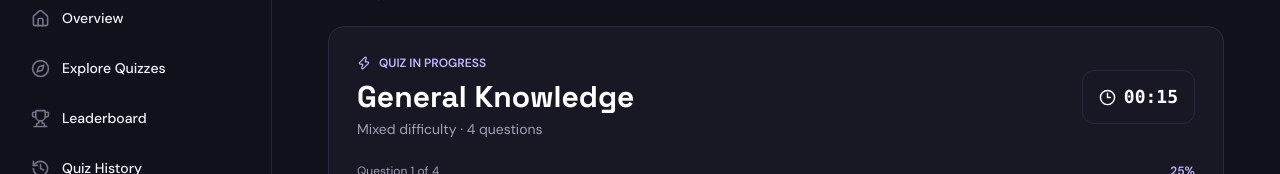
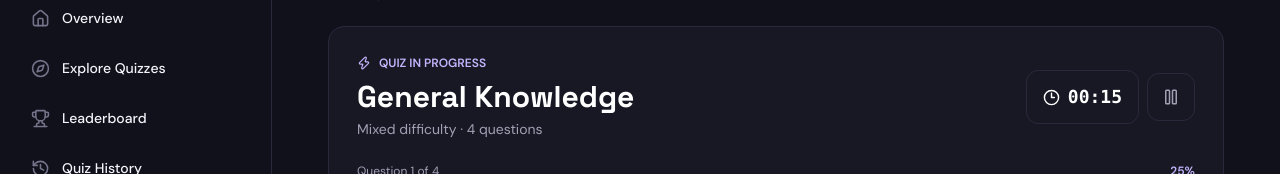
Before and after one commit to abdikadirjerry/quizora-quiz-app, a React (Vite) app: page /quiz/play in a window 1280 px wide. Shown: the part 135-309 px from the top of the page. Built offline with nearby package versions, Linux system fonts and the light colour scheme.

Commit message:
feat: add quiz pause and resume support

```diff
--- a/src/hooks/useQuiz.js
+++ b/src/hooks/useQuiz.js
@@ -55,27 +55,27 @@ function quizReducer(state, action) {
         return state;
       }
 
-      return {
-        ...state,
-        selectedAnswer: action.index,
-      };
+      return { ...state, selectedAnswer: action.index };
 
     case "NEXT":
       if (state.status !== "playing") return state;
-
       return recordAnswer(state, state.selectedAnswer);
 
     case "TICK":
       if (state.status !== "playing") return state;
-
       if (state.timeLeft <= 1) {
         return recordAnswer(state, state.selectedAnswer);
       }
 
-      return {
-        ...state,
-        timeLeft: state.timeLeft - 1,
-      };
+      return { ...state, timeLeft: state.timeLeft - 1 };
+
+    case "PAUSE":
+      if (state.status !== "playing") return state;
+      return { ...state, status: "paused" };
+
+    case "RESUME":
+      if (state.status !== "paused") return state;
+      return { ...state, status: "playing" };
 
     case "RESET":
       return createInitialState(action.questions);
@@ -91,7 +91,6 @@ export default function useQuiz(questions) {
     questions,
     createInitialState,
   );
-
   const lastSavedAttempt = useRef(null);
 
   useEffect(() => {
@@ -163,6 +162,8 @@ export default function useQuiz(questions) {
         : 0,
     selectAnswer: (index) => dispatch({ type: "SELECT_ANSWER", index }),
     nextQuestion: () => dispatch({ type: "NEXT" }),
+    pauseQuiz: () => dispatch({ type: "PAUSE" }),
+    resumeQuiz: () => dispatch({ type: "RESUME" }),
     restartQuiz: () => dispatch({ type: "RESET", questions }),
   };
 }
@@ -171,6 +172,5 @@ function getAttemptDifficulty(questions) {
   const difficulties = [
     ...new Set(questions.map((question) => question.difficulty)),
   ];
-
   return difficulties.length === 1 ? difficulties[0] : "Mixed";
 }
--- a/src/pages/QuizPage.jsx
+++ b/src/pages/QuizPage.jsx
@@ -8,6 +8,8 @@ import {
   CheckCircle2,
   Clock3,
   Lightbulb,
+  Pause,
+  Play,
   RotateCcw,
   Target,
   Trophy,
@@ -55,7 +57,20 @@ function QuizPage() {
         (target.isContentEditable ||
           ["INPUT", "TEXTAREA", "SELECT"].includes(target.tagName));
 
-      if (isTypingTarget || quiz.status !== "playing") return;
+      if (isTypingTarget) return;
+
+      if (event.key.toLowerCase() === "p") {
+        if (quiz.status === "playing") {
+          event.preventDefault();
+          quiz.pauseQuiz();
+        } else if (quiz.status === "paused") {
+          event.preventDefault();
+          quiz.resumeQuiz();
+        }
+        return;
+      }
+
+      if (quiz.status !== "playing") return;
 
       if (event.key === "Enter") {
         if (quiz.selectedAnswer !== null) {
@@ -88,6 +103,8 @@ function QuizPage() {
     quiz.selectedAnswer,
     quiz.nextQuestion,
     quiz.selectAnswer,
+    quiz.pauseQuiz,
+    quiz.resumeQuiz,
     currentQuestion,
   ]);
 
@@ -152,7 +169,7 @@ function QuizPage() {
           Back to quizzes
         </Link>
 
-        <div className="surface-card overflow-hidden rounded-3xl">
+        <div className="relative surface-card overflow-hidden rounded-3xl">
           <div className="relative overflow-hidden border-b border-border-subtle bg-gradient-to-br from-brand-500/20 via-surface-raised to-surface p-8 text-center sm:p-12">
             <div className="pointer-events-none absolute -right-12 -top-12 h-48 w-48 rounded-full bg-brand-500/10 blur-3xl" />
 
@@ -473,7 +490,7 @@ function QuizPage() {
         All quizzes
       </Link>
 
-      <div className="surface-card overflow-hidden rounded-3xl">
+      <div className="relative surface-card overflow-hidden rounded-3xl">
         <div className="border-b border-border-subtle p-5 sm:p-7">
           <div className="flex flex-wrap items-center justify-between gap-4">
             <div>
@@ -495,6 +512,7 @@ function QuizPage() {
               </p>
             </div>
 
+            <div className="flex items-center gap-2">
               <div
                 role="timer"
                 aria-label={`${quiz.timeLeft} seconds remaining`}
@@ -510,6 +528,17 @@ function QuizPage() {
                 <span className="font-mono text-lg font-bold tabular-nums">
                   00:{String(quiz.timeLeft).padStart(2, "0")}
                 </span>
+              </div>
+
+              <button
+                type="button"
+                onClick={quiz.pauseQuiz}
+                aria-label="Pause quiz"
+                aria-keyshortcuts="P"
+                className="inline-flex h-12 w-12 items-center justify-center rounded-xl border border-border-subtle bg-surface-raised text-text-secondary transition hover:border-brand-400/40 hover:text-white focus-visible:outline-none focus-visible:ring-2 focus-visible:ring-brand-400"
+              >
+                <Pause size={18} />
+              </button>
             </div>
           </div>
 
@@ -727,6 +756,50 @@ function QuizPage() {
             </Button>
           </div>
         </div>
+
+        {quiz.status === "paused" && (
+          <div
+            className="absolute inset-0 z-20 flex items-center justify-center bg-surface/90 p-5 backdrop-blur-sm"
+            role="dialog"
+            aria-modal="true"
+            aria-labelledby="quiz-paused-title"
+            aria-describedby="quiz-paused-description"
+          >
+            <div className="w-full max-w-sm rounded-3xl border border-border-subtle bg-surface-raised p-7 text-center shadow-2xl sm:p-9">
+              <div className="mx-auto flex h-16 w-16 items-center justify-center rounded-2xl border border-brand-400/20 bg-brand-500/10 text-brand-300">
+                <Pause size={28} />
+              </div>
+
+              <h2
+                id="quiz-paused-title"
+                className="display-font mt-5 text-2xl font-bold text-white"
+              >
+                Quiz paused
+              </h2>
+
+              <p
+                id="quiz-paused-description"
+                className="mt-2 text-sm leading-6 text-text-secondary"
+              >
+                Take a breath. Your remaining time is saved while the quiz is
+                paused.
+              </p>
+
+              <Button
+                onClick={quiz.resumeQuiz}
+                size="lg"
+                className="mt-6 w-full"
+              >
+                <Play size={16} />
+                Resume quiz
+              </Button>
+
+              <p className="mt-3 text-xs text-text-muted">
+                Press P to resume or pause the quiz.
+              </p>
+            </div>
+          </div>
+        )}
       </div>
 
       <div className="flex items-start gap-3 rounded-2xl border border-border-subtle bg-surface-raised/60 p-4">
```
Lines whose indentation alone changed are shown as unchanged.
